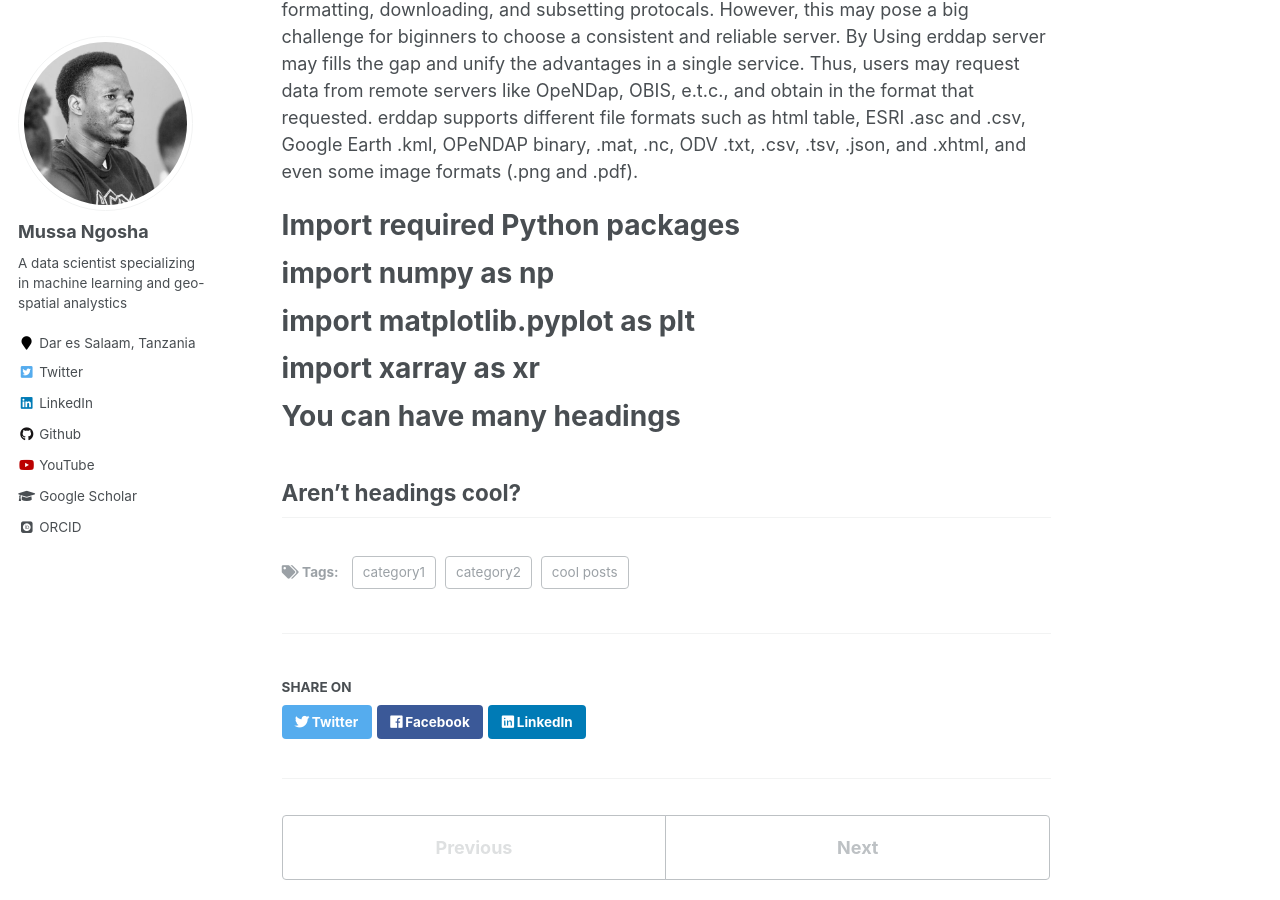
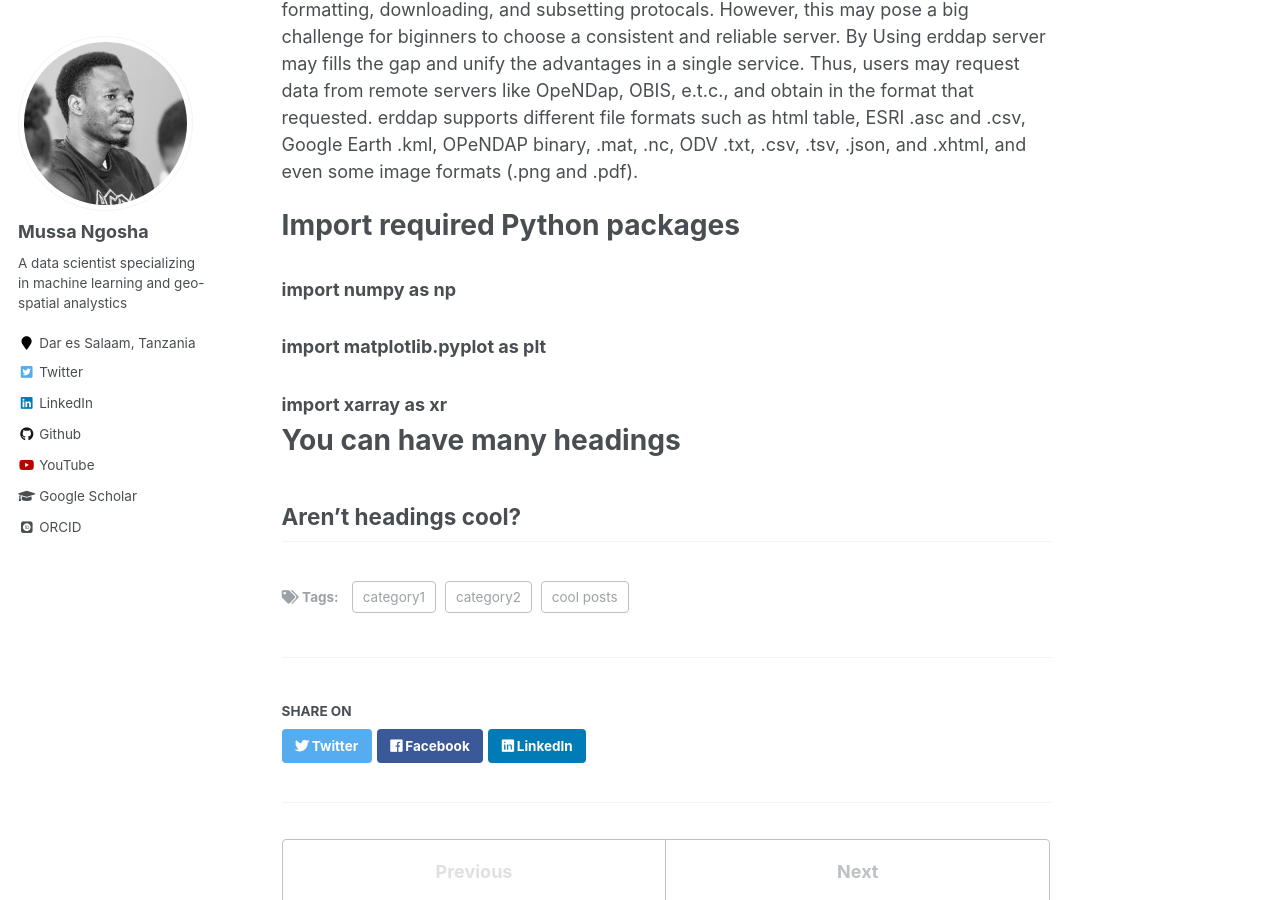
Before and after one commit to NgoshaJr/ngoshajr.github.io, a Jekyll site: the page built from _posts/2012-08-14-blog-post-1.md, in a window 1280 px wide and 900 px high, scrolled down 374 px. Built offline with Jekyll 4.4.1, drawn with Linux system fonts in a browser that asks for light colours; some web fonts are replaced.

```diff
--- a/_posts/2012-08-14-blog-post-1.md
+++ b/_posts/2012-08-14-blog-post-1.md
@@ -16,9 +16,9 @@ There are many scientific data servers available in the world that provide satel
 
 Import required Python packages
 ======
-# import numpy as np
-# import matplotlib.pyplot as plt
-# import xarray as xr
+### import numpy as np
+### import matplotlib.pyplot as plt
+### import xarray as xr
 
 You can have many headings
 ======
```
